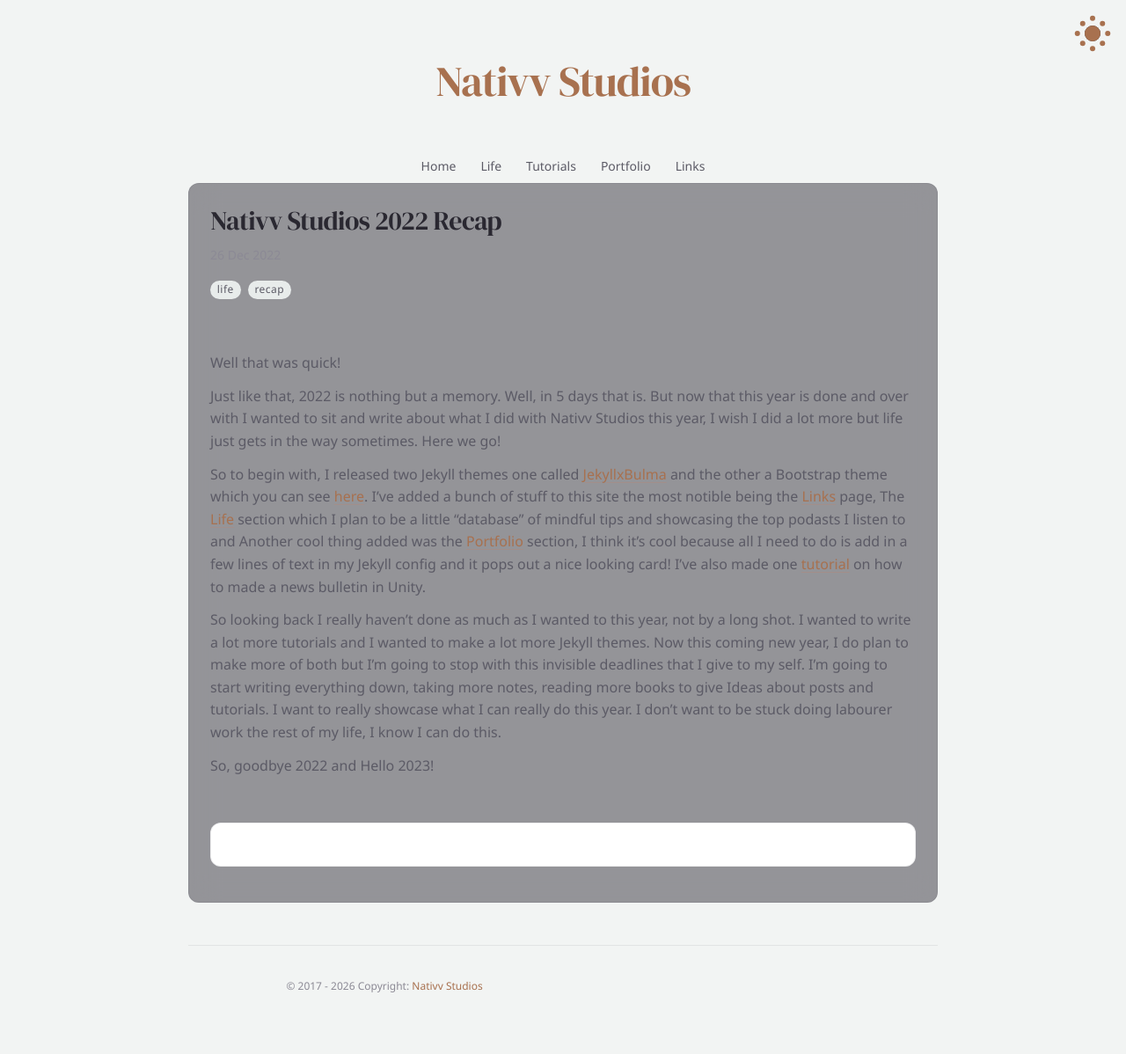
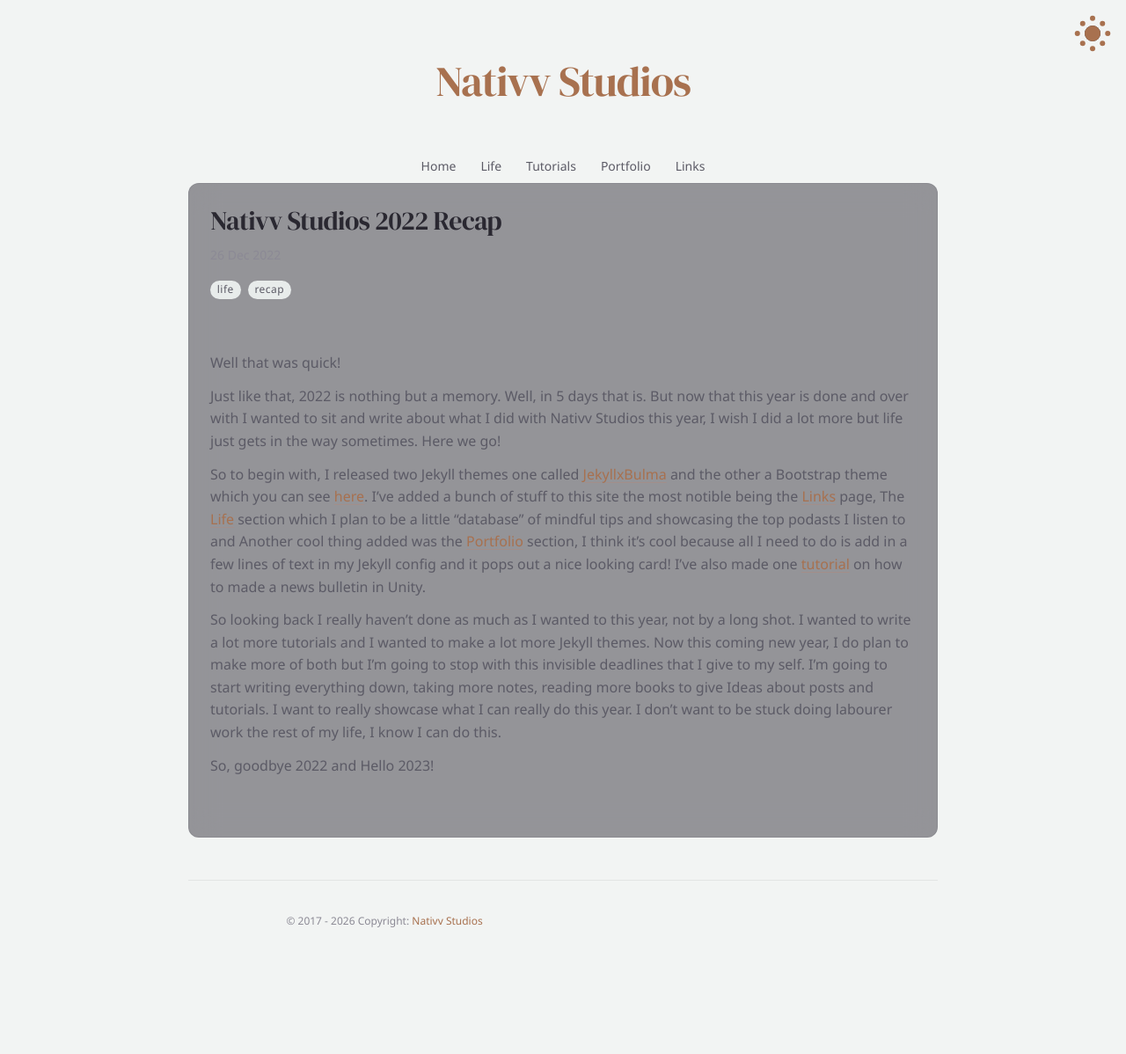
Before and after one commit to nativvstudios/nativvstudios.github.io, a Jekyll site: the page built from all_collections/_posts/2022-12-26-nativv-studios-2022-recap.md, in a window 1280 px wide. Shown: the whole page at 88% size. Built offline with Jekyll 4.4.1, drawn with Linux system fonts in a browser that asks for light colours; nearby versions of some CDN libraries; some web fonts are replaced; a script that is not in the unit is left out; comment, search, counter and statistics services are not loaded; after the commit the page ends 1124 px from its top, so only the background shows below that.

Commit message:
comments

```diff
--- a/_includes/comments.html
+++ b/_includes/comments.html
@@ -1,10 +1,17 @@
 {% if page.comments %}
 
-<div class="disqus-wrapper">
-  <div id="disqus_thread"></div>
-</div>
+<div id="disqus_thread"></div>
 <script>
-    (function() {
+    /**
+    *  RECOMMENDED CONFIGURATION VARIABLES: EDIT AND UNCOMMENT THE SECTION BELOW TO INSERT DYNAMIC VALUES FROM YOUR PLATFORM OR CMS.
+    *  LEARN WHY DEFINING THESE VARIABLES IS IMPORTANT: https://disqus.com/admin/universalcode/#configuration-variables    */
+    /*
+    var disqus_config = function () {
+    this.page.url = PAGE_URL;  // Replace PAGE_URL with your page's canonical URL variable
+    this.page.identifier = PAGE_IDENTIFIER; // Replace PAGE_IDENTIFIER with your page's unique identifier variable
+    };
+    */
+    (function() { // DON'T EDIT BELOW THIS LINE
     var d = document, s = d.createElement('script');
     s.src = 'https://nativvstudios.disqus.com/embed.js';
     s.setAttribute('data-timestamp', +new Date());
--- a/_sass/site.scss
+++ b/_sass/site.scss
@@ -376,27 +376,6 @@
   color: var(--slate-ash);
 }
 
-// Disqus comments — blend into dark theme
-.disqus-wrapper {
-  margin-top: var(--space-6);
-  padding: var(--space-6);
-  background: var(--surface-2);
-  border-radius: var(--radius-lg);
-  border: var(--border-subtle);
-
-  #disqus_thread {
-    color-scheme: dark;
-  }
-
-  iframe {
-    color-scheme: dark;
-  }
-}
-
-[data-theme="light"] .disqus-wrapper {
-  background: var(--surface-1);
-}
-
 // Day/Night toggle
 .theme-toggle {
   position: fixed;
```
